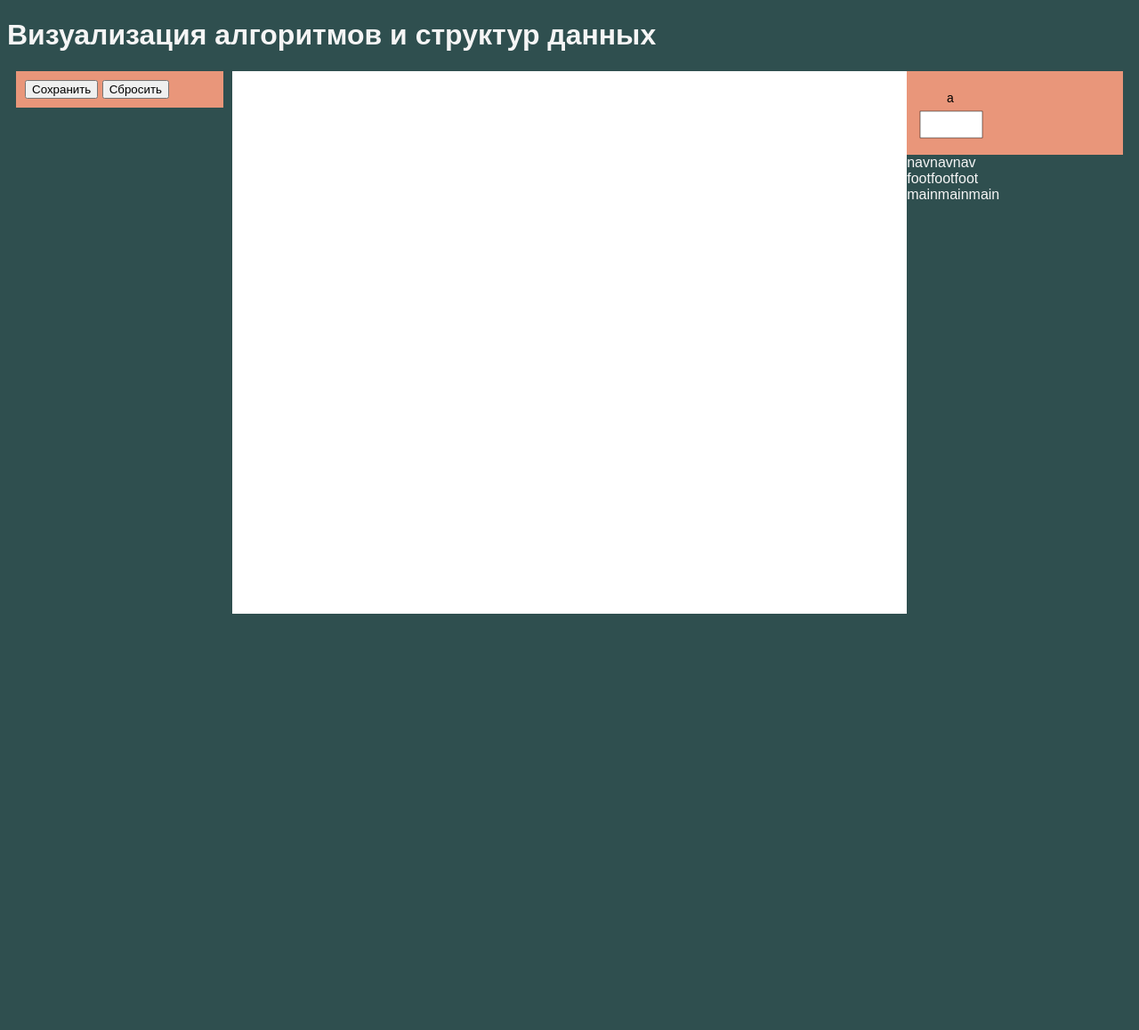
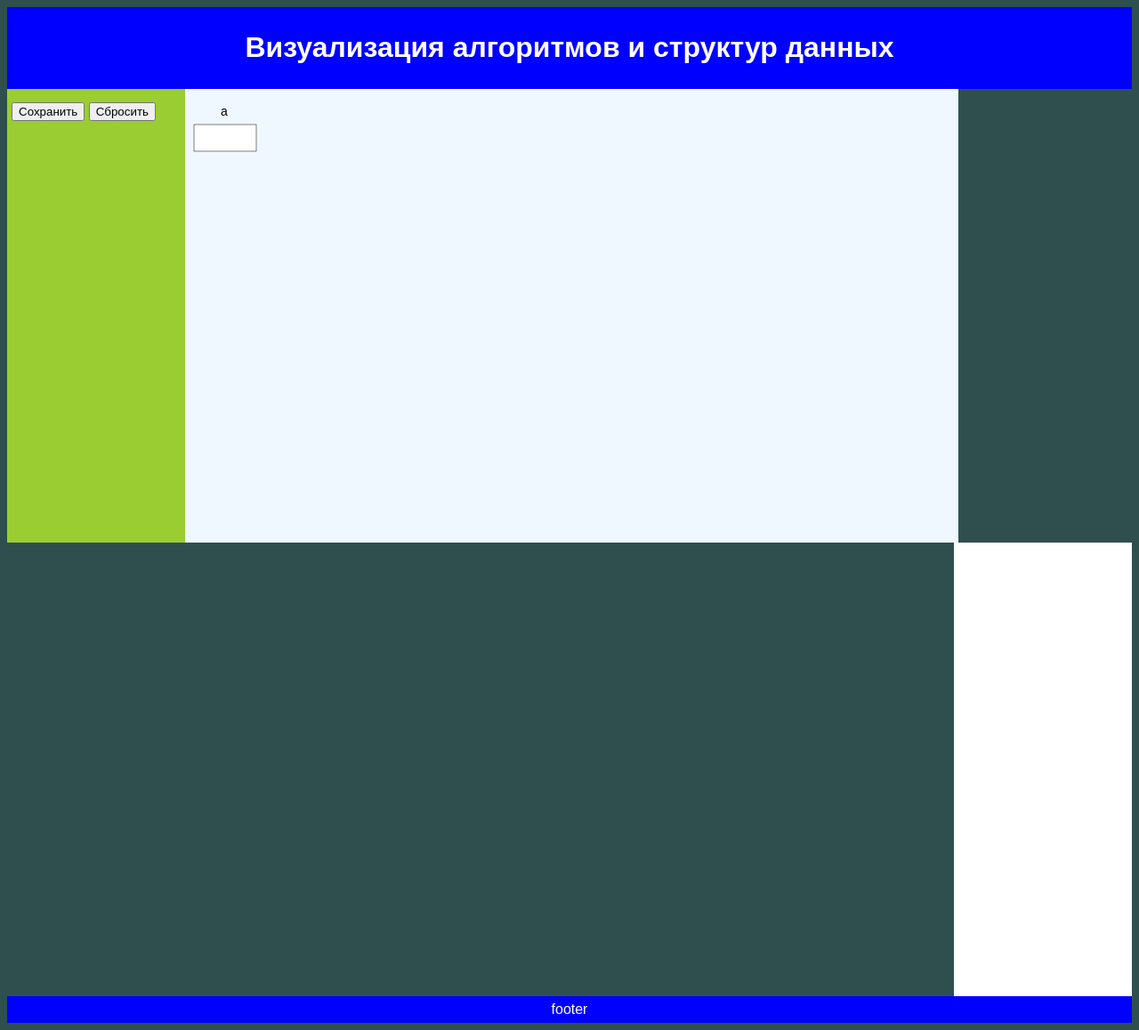
Before and after one commit to helena2505/alg_vis, a PHP site: page / in a window 1280 px wide. Shown: the whole page at 89% size. Before the commit the page ends 690 px from the top, so only its background shows below. Run offline with PHP 8.4, Linux system fonts and the light colour scheme.

Commit message:
added stable version of maket

```diff
--- a/index.html
+++ b/index.html
@@ -9,24 +9,26 @@
 </head>
 <body>
         <script src="plain-draggable.min.js"></script>
-        <header><h1>Визуализация алгоритмов и структур данных</h1></header>
-	<div class="layout">
-	<div class="optionsCol">
-        <div>
+
+        <div id="header">
+            <h1>Визуализация алгоритмов и структур данных</h1>
+        </div>
+
+        <div id="navigation">
             <button>Сохранить</button>
             <button>Сбросить</button>
-         </div>
         </div>
-        <div id="holst" class="canvasCol">
-                </div>
-                <div class="picturesColj">
-                        <div>
-                        <img id="draggable" src="variable.svg" width="100" height="70" alt="draw variable">
-                        </div>
-                </div>
-        <nav>navnavnav</nav>
-        <footer>footfootfoot</footer>
-        <main>mainmainmain</main>
+
+        <div id="canvasCol">
+            <img id="draggable" src="variable.svg" width="100" height="70" alt="draw variable">
+        </div>
+
+        <div id="picturesCol">
+
+        </div>
+
+        <div id="footer">footer</div>
+
         <script src="main.js"></script>
 </body>
 </html>
--- a/style.css
+++ b/style.css
@@ -4,28 +4,48 @@ body {
  color: whitesmoke;
 }
 
-#hdr {
-    color: rgb(109, 22, 44);
+#header {
+    background-color: blue;
+    color: white;
+    text-align: center;
+    padding: 6px;
 }
 
-#header {
- align-self: center;
- align-content: center;
- font-size: 2.2em; /* Размер текста */
- text-align: center; /* Выравнивание по центру */
- padding: 5px; /* Отступы вокруг текста */
+#navigation {
+    line-height: 40px;
+    background-color: yellowgreen;
+    height: 500px;
+    width: 15%;
+	float: left;
+	padding: 5px;
+	overflow: hidden;
 }
 
-#nav {
-	background-color: aqua;
+#picturesCol {
+	height: 500px;
+	width: 15%;
+	padding: 5px;
+	float: right;
+	background-color: white;
+	overflow: hidden;
+}
+
+#canvasCol {
+	height: 500px;
+	width: 68%;
+	float: left;
+	padding: 5px;
+	background-color: aliceblue;
+	margin-left: auto;
+	position: relative;
 }
 
 #footer {
-	background-color: blue;
-}
-
-#main {
-	background-color: rebeccapurple;
+    background-color: blue;
+    color: white;
+    text-align: center;
+    padding: 6px;
+    clear: both;
 }
 
 .saveButton {
@@ -47,31 +67,8 @@ body {
 	list-style-type: none
 }
 
-
 .layout {
 	overflow: hidden;
-}
-
-.optionsCol {
-	width: 20%;
-	height: 100%;
-	float: left;
-}
-
-.picturesCol {
-	width: 20%;
-	height: 100%;
-	float: right;
-	background-color: darksalmon;
-}
-
-.canvasCol {
-	width: 60%;
-	height: 610px;
-	float: left;
-	background-color: white;
-	align-self: center;
-	table-layout: auto;
 }
 
 .layout div div{
```
